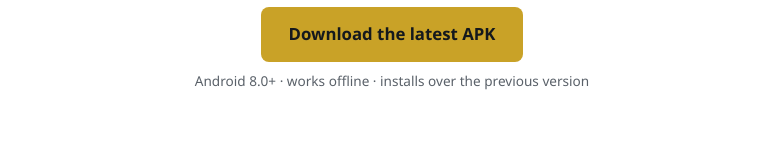
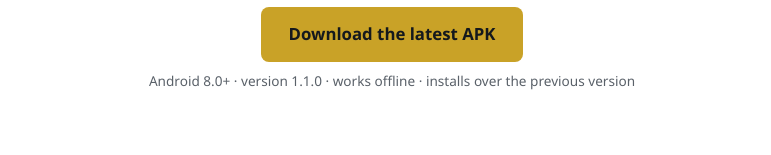
Before and after one commit to Ruddy19/Ballistic-Calculator-Releases, a plain HTML site: page index.html in a window 1280 px wide. Shown: the part 444-599 px from the top of the page, without its empty margins (248-1019 px from the left). Drawn offline with Linux system fonts and the light colour scheme.

Commit message:
List 1.1.0 in the version history
The channel promised the five most recent builds as a table once there was
more than one release, and 1.1.0 is the second, so fill it in and name the
current version on the download page.

Generated with Codebuff 🤖
Co-Authored-By: Codebuff <noreply@codebuff.com>

```diff
--- a/index.html
+++ b/index.html
@@ -64,7 +64,7 @@
       field weather — built for the range and the paddock, with no signal.</p>
     <p>
       <a class="cta" href="https://github.com/Ruddy19/Ballistic-Calculator-Releases/releases/latest">Download the latest APK</a>
-      <span class="cta-note">Android 8.0+ · works offline · installs over the previous version</span>
+      <span class="cta-note">Android 8.0+ · version 1.1.0 · works offline · installs over the previous version</span>
     </p>
   </header>
 
```
Also changed, not shown: 1 other file.
